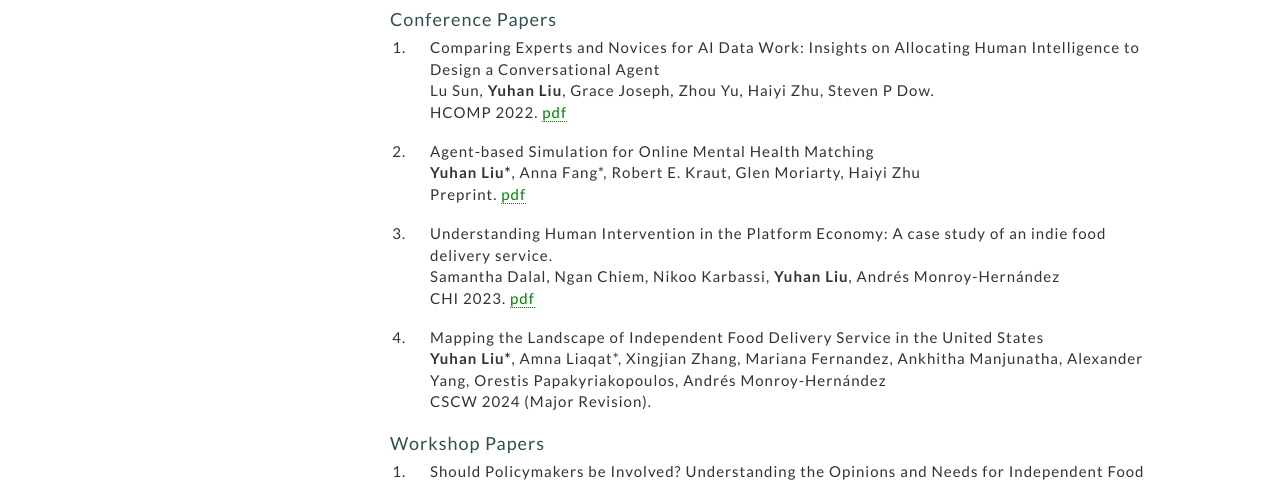
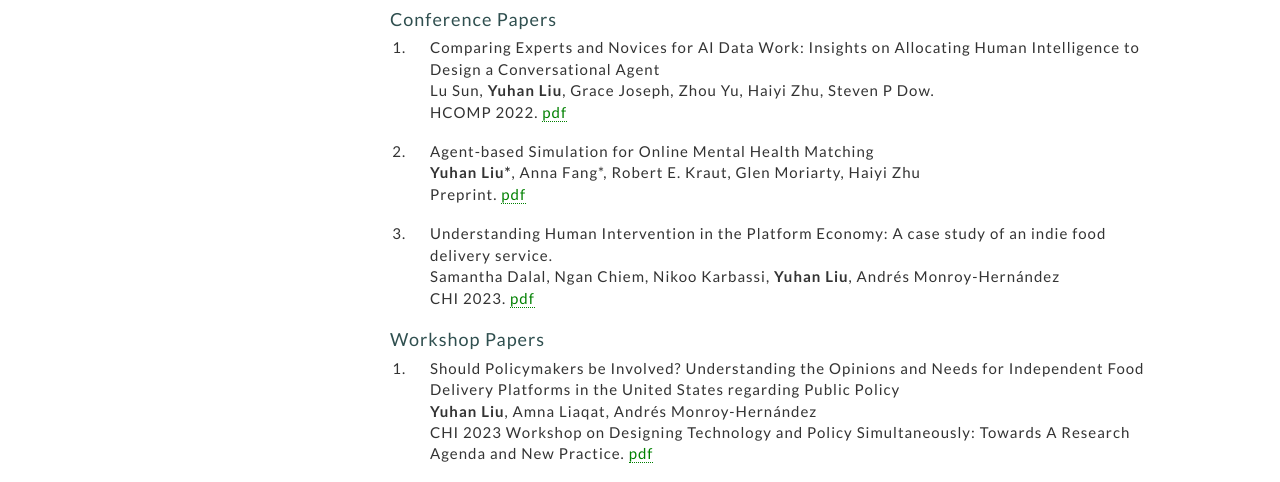
Before and after one commit to liuyuhan1997/liuyuhan1997.github.io, a plain HTML site: page index.html in a window 1280 px wide. Shown: the part 498-980 px from the top of the page. Drawn offline with Linux system fonts and the light colour scheme.

Commit message:
Update index.html

```diff
--- a/index.html
+++ b/index.html
@@ -175,14 +175,6 @@
                                         CHI 2023.
                                         <a class="paper_link" href="https://arxiv.org/abs/2303.03523">pdf</a>
                                     </li>
-                                    <li class="pub">
-                                        Mapping the Landscape of Independent Food Delivery Service in the United
-                                        States<br>
-                                        <span class="bold">Yuhan Liu*</span>, Amna Liaqat*, Xingjian Zhang, Mariana
-                                        Fernandez, Ankhitha Manjunatha,
-                                        Alexander Yang, Orestis Papakyriakopoulos, Andrés Monroy-Hernández<br>
-                                        CSCW 2024 (Major Revision).
-                                    </li>
                                 </ol>
                                 <div class="subtitle">Workshop Papers</div>
                                 <ol class="publication">
```
